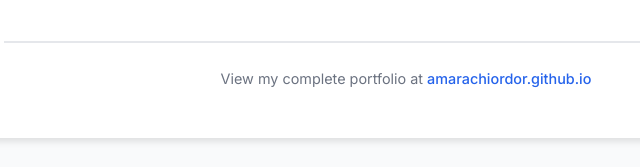
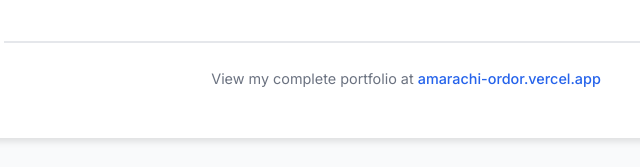
Before and after one commit to AmarachOrdor18/data-analytics-and-automation-engineer-portfolio, a website built with Vite: page cv.html in a window 1280 px wide. Shown: the part 3562-3729 px from the top of the page, 234-874 px from the left. Built offline with nearby package versions, Linux system fonts and the light colour scheme.

Commit message:
cv issue fixed

```diff
--- a/cv.html
+++ b/cv.html
@@ -237,7 +237,7 @@
 
         <!-- Footer -->
         <footer class="cv-footer">
-            <p>View my complete portfolio at <a href="index.html">amarachiordor.github.io</a></p>
+            <p>View my complete portfolio at <a href="index.html">amarachi-ordor.vercel.app</a></p>
         </footer>
     </div>
 </body>
```
